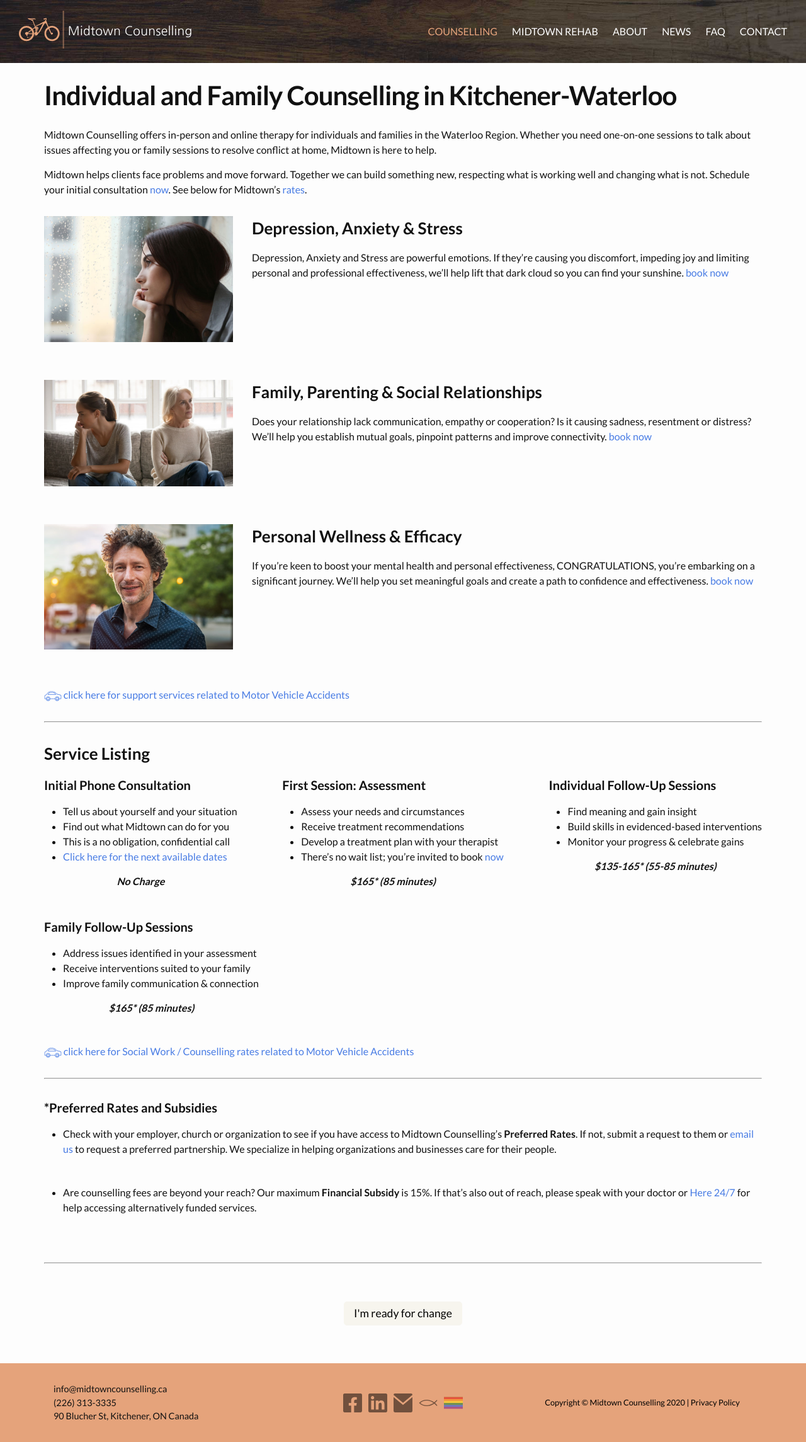
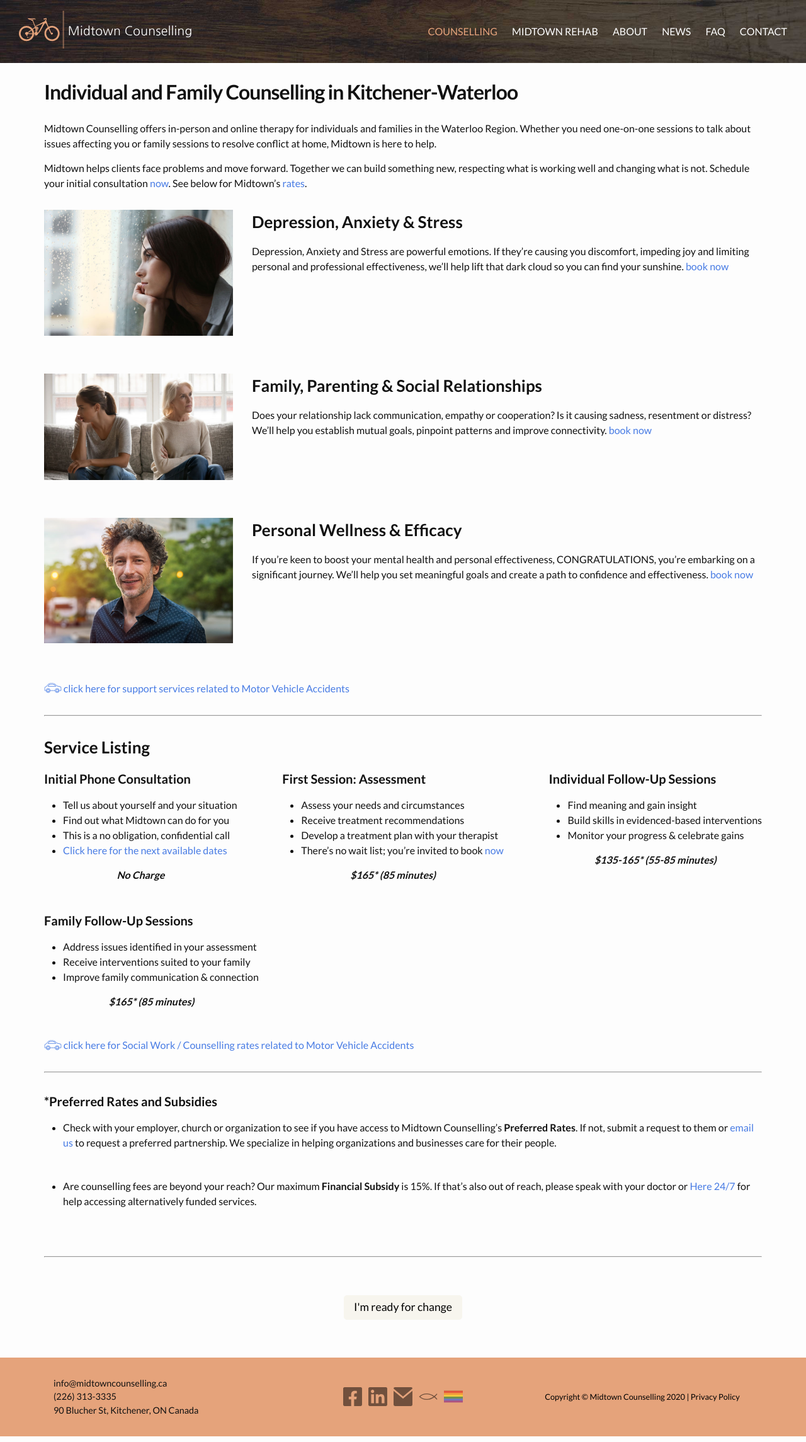
Before and after one commit to jonathanhines/midtown, a Jekyll site: the page built from services/individuals.markdown, in a window 1280 px wide. Shown: the whole page at 63% size. Built offline with Jekyll 4.4.1, drawn with Linux system fonts in a browser that asks for light colours.

Commit message:
Tweaked site styles and moved the images on the contact page to slide in below the map.

```diff
--- a/_sass/minima/_layout.scss
+++ b/_sass/minima/_layout.scss
@@ -237,7 +237,7 @@
 }
 
 .post-title {
-  @include relative-font-size(2.625);
+  @include relative-font-size(2);
   letter-spacing: -1px;
   line-height: 1;
 
@@ -250,7 +250,7 @@
   margin-bottom: $spacing-unit;
 
   h2 {
-    @include relative-font-size(2);
+    @include relative-font-size(1.5);
 
     @include media-query($on-laptop) {
       @include relative-font-size(1.75);
--- a/_sass/site.scss
+++ b/_sass/site.scss
@@ -728,6 +728,7 @@
 }
 
 .contact-header {
+    margin-top: $large-spacing;
     margin-bottom: $large-spacing;
     max-width: 100%;
 }
--- a/index.markdown
+++ b/index.markdown
@@ -14,7 +14,7 @@
     <li><a href="/services/individuals/#stress"><img src="/assets/images/site/homepage-icons-depression.svg" alt="Depression, Anxiety, Stress"><span>Depression, Anxiety, Stress</span></a></li>
     <li><a href="/services/individuals/#relationships"><img src="/assets/images/site/homepage-icons-family.svg" alt="Family, Relationships"><span>Family, Relationships</span></a></li>
     <li><a href="/services/individuals/#wellness"><img src="/assets/images/site/homepage-icons-wellness.svg" alt="Personal Wellness"><span>Personal Wellness</span></a></li>
-    <li><a href="/rehab"><img src="/assets/images/site/homepage-icons-mva.svg" alt="Motor Vehicle Accident Rehab"><span>Motor Vehicle Accident Rehab</span></a></li>
+    <li><a href="/rehab"><img src="/assets/images/site/homepage-icons-mva.svg" alt="Motor Vehicle Accidents"><span>Motor Vehicle Accidents</span></a></li>
 </ul>
 </div>
 
--- a/services/individuals.markdown
+++ b/services/individuals.markdown
@@ -50,7 +50,7 @@
 </div>
 </div>
 
-[<img style="max-height: 1em;" src="/assets/images/icons/link-car.svg" alt="Midtown Counselling logo"> click here for support services related to Motor Vehicle Accidents](/rehab)
+[<img style="max-height: 1em; margin-bottom: 0.3em" src="/assets/images/icons/link-car.svg" alt="Midtown Counselling logo">&nbsp;click here for support services related to Motor Vehicle Accidents](/rehab)
 
 
 ---------------------------------
@@ -105,7 +105,7 @@
 
 </div>
 </div>
-[<img style="max-height: 1em;" src="/assets/images/icons/link-car.svg" alt="Midtown Counselling logo"> click here for Social Work / Counselling rates related to Motor Vehicle Accidents](/rehab/social-work)
+[<img style="max-height: 1em; margin-bottom: 0.3em" src="/assets/images/icons/link-car.svg" alt="Midtown Counselling logo">&nbsp;click here for Social Work / Counselling rates related to Motor Vehicle Accidents](/rehab/social-work)
 
 ---------------------------
 
```
Also changed, not shown: contact.markdown (+3 -5 lines).
